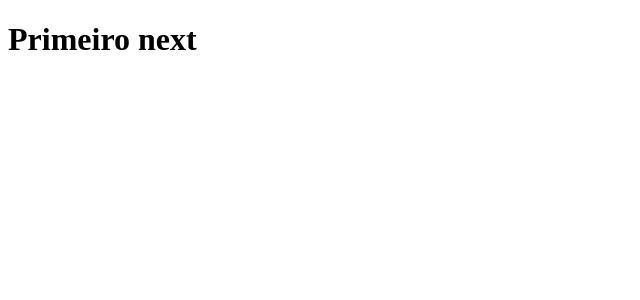
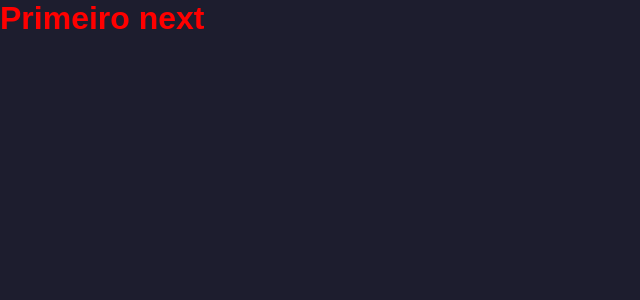
Before and after one commit to K0dax/pizza-web, a Next.js app: page / in a window 1280 px wide. Shown: the top 300 px of the page, without its empty margins (0-640 px from the left). Built offline with nearby package versions, Linux system fonts and the light colour scheme.

Commit message:
style: global sass

```diff
--- a/package.json
+++ b/package.json
@@ -18,6 +18,7 @@
     "next": "13.1.5",
     "react": "18.2.0",
     "react-dom": "18.2.0",
+    "sass": "^1.57.1",
     "typescript": "4.9.4"
   }
 }
--- a/src/pages/_app.tsx
+++ b/src/pages/_app.tsx
@@ -1,3 +1,4 @@
+import "../../styles/global.scss";
 import type { AppProps } from "next/app";
 
 export default function App({ Component, pageProps }: AppProps) {
--- a/src/pages/index.tsx
+++ b/src/pages/index.tsx
@@ -1,6 +1,8 @@
+import styles from "../../styles/Home.module.scss";
+
 export default function Home() {
   return (
-    <div>
+    <div className={styles.container}>
       <h1>Primeiro next</h1>
     </div>
   );
--- /dev/null
+++ b/styles/Home.module.scss
@@ -0,0 +1,3 @@
+.container {
+  color: red;
+}
--- /dev/null
+++ b/styles/global.scss
@@ -0,0 +1,51 @@
+* {
+  margin: 0;
+  padding: 0;
+  outline: 0;
+  box-sizing: border-box;
+}
+
+:root {
+  --white: #fff;
+  --black: #000;
+
+  --dark-900: #101026;
+  --dark-700: #1d1d2e;
+
+  --gray-100: #8a8a8a;
+  --green-900: #3fffa3;
+  --red-900: #ff3f4b;
+}
+
+button {
+  cursor: pointer;
+}
+
+a {
+  color: inherit;
+  text-decoration: none;
+}
+
+body {
+  background: var(--dark-700);
+}
+
+body,
+input,
+textarea,
+select,
+button {
+  font: 400 1rem sans-serif;
+}
+
+@media (max-width: 720px) {
+  html {
+    font-size: 87.5%;
+  }
+}
+
+@media (max-width: 1080px) {
+  html {
+    font-size: 93.75%;
+  }
+}
```
Also changed, not shown: 1 other file (tests, documents, lock files or other folders).
